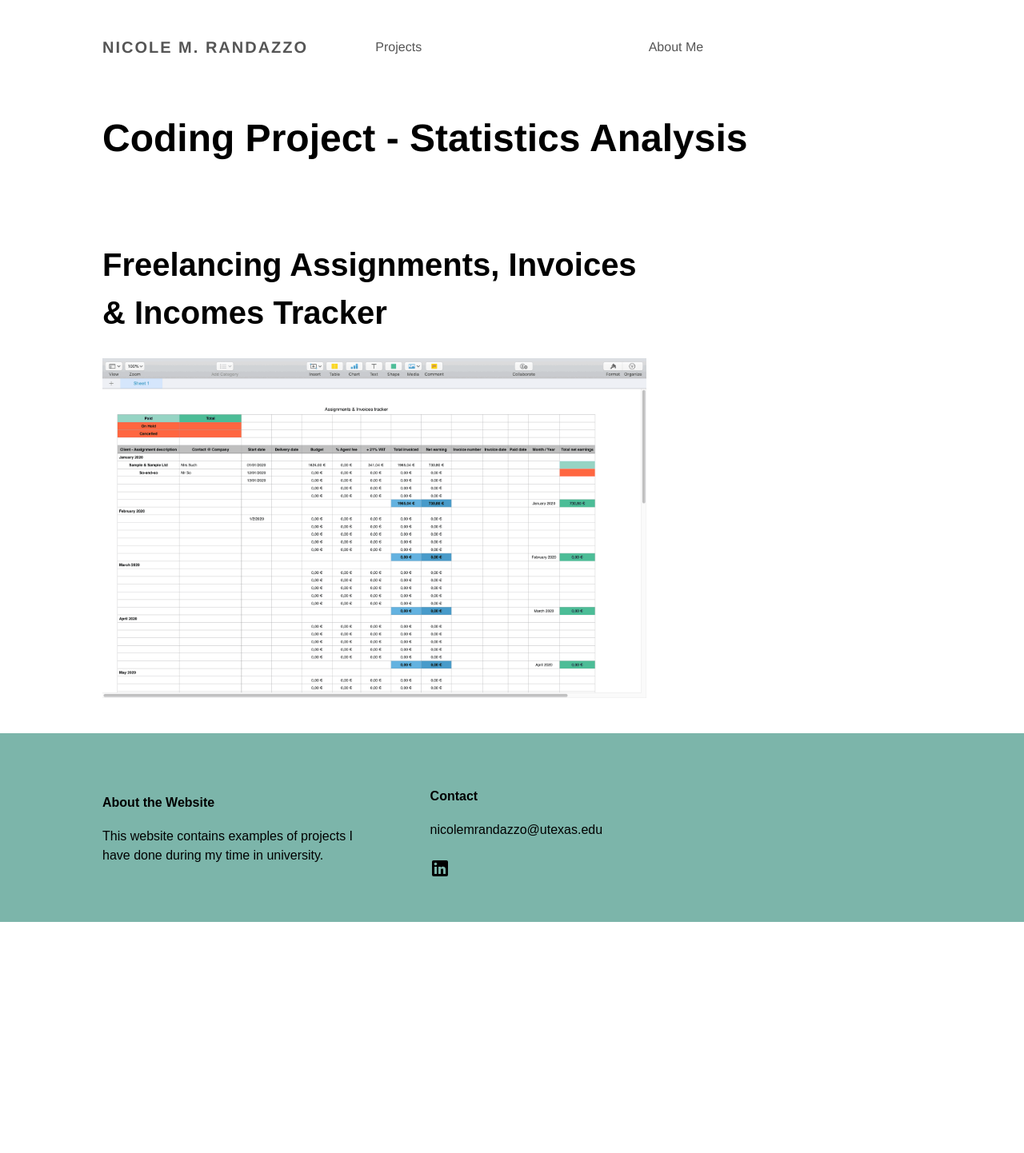
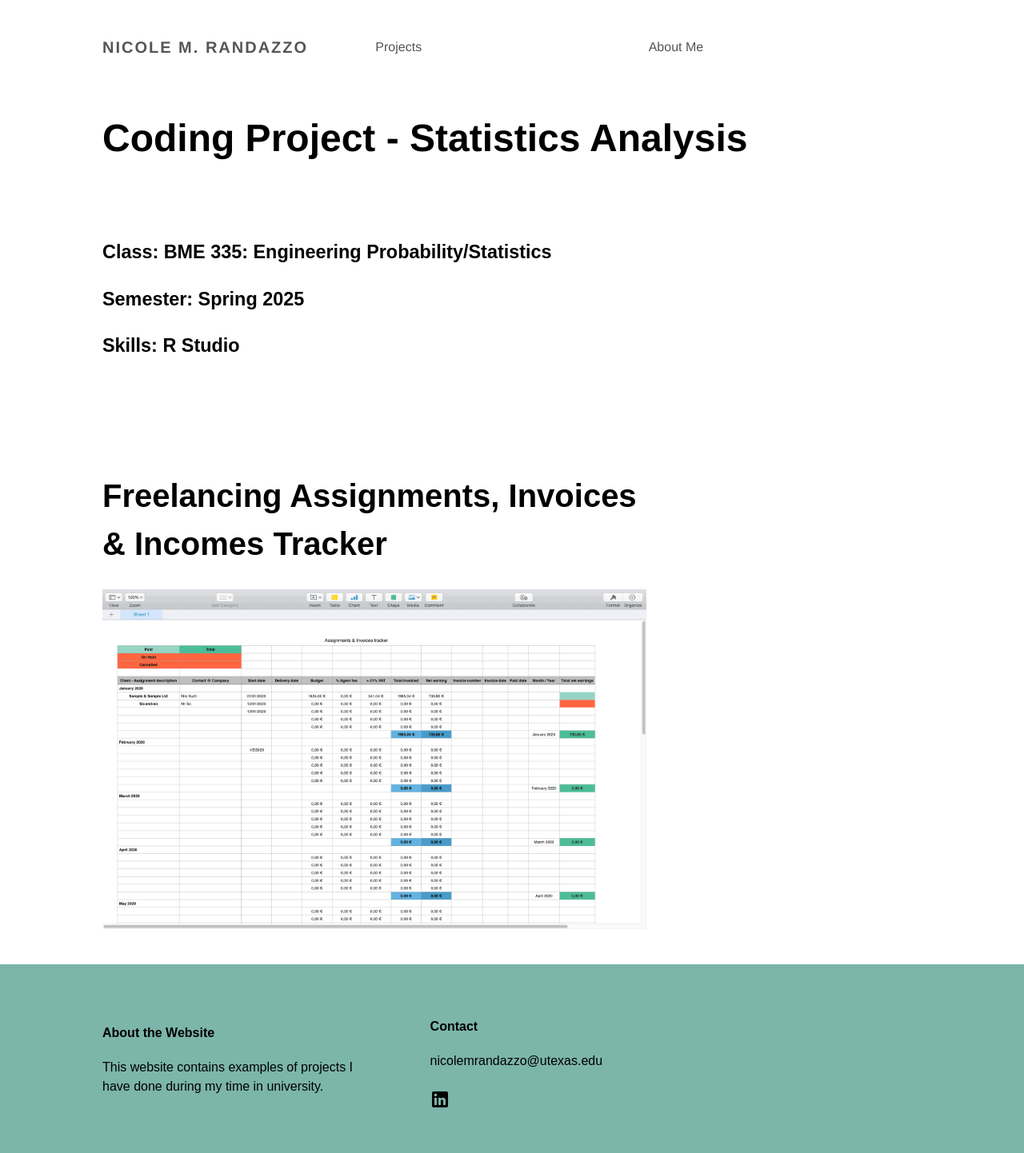
Before and after one commit to NicoleMRandazzo/nicolemrandazzo.github.io, a Jekyll site: the page built from _products/assignments-tracker.md, in a window 1280 px wide. Shown: the whole page at 80% size. Built offline with Jekyll 4.4.1, drawn with Linux system fonts in a browser that asks for light colours; before the commit the page ends 1153 px from its top, so only the background shows below that.

Commit message:
Update assignments-tracker.md

```diff
--- a/_products/assignments-tracker.md
+++ b/_products/assignments-tracker.md
@@ -7,6 +7,11 @@ date: 2019-03-18 13:20:50 +0100
 text-button: This could be useful. Can I get it?
 image: /images/templates/assignments/sp1.png
 ---
-
+### Class: BME 335: Engineering Probability/Statistics
+### Semester: Spring 2025
+### Skills: R Studio
+<br>
+<br>
+<br>
 # Freelancing Assignments, Invoices & Incomes Tracker
 <img class="w-100" src="{{site.baseurl}}/images/templates/assignments/assignments_tracker_spreadsheet.png">
```
